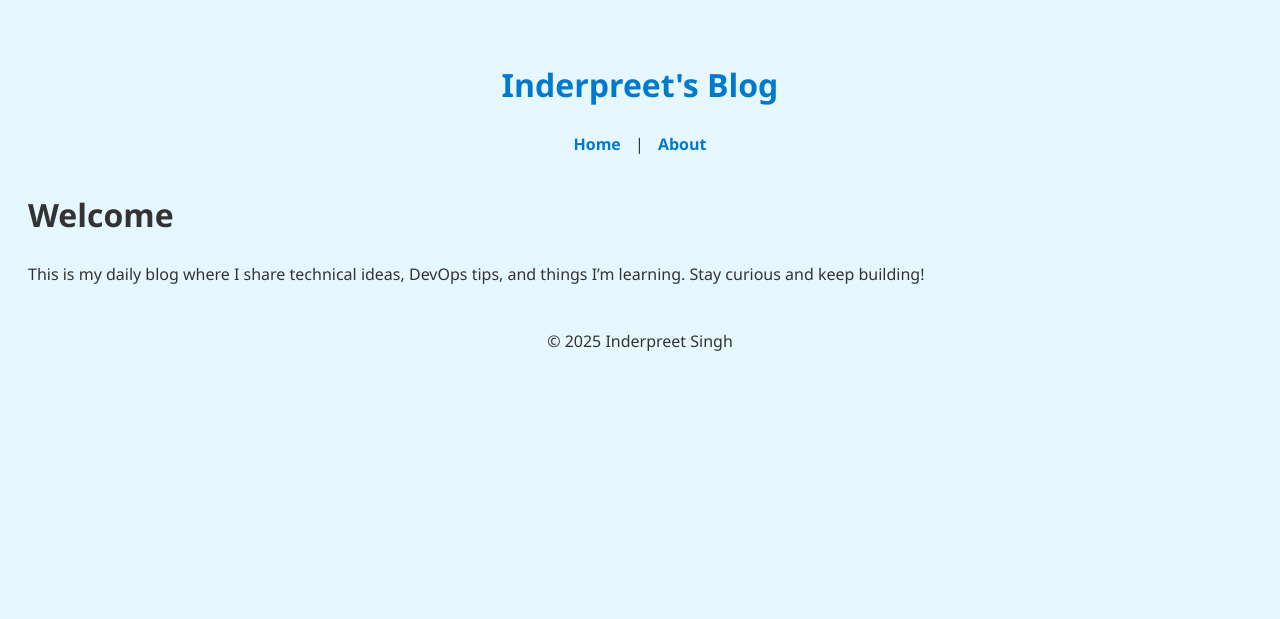
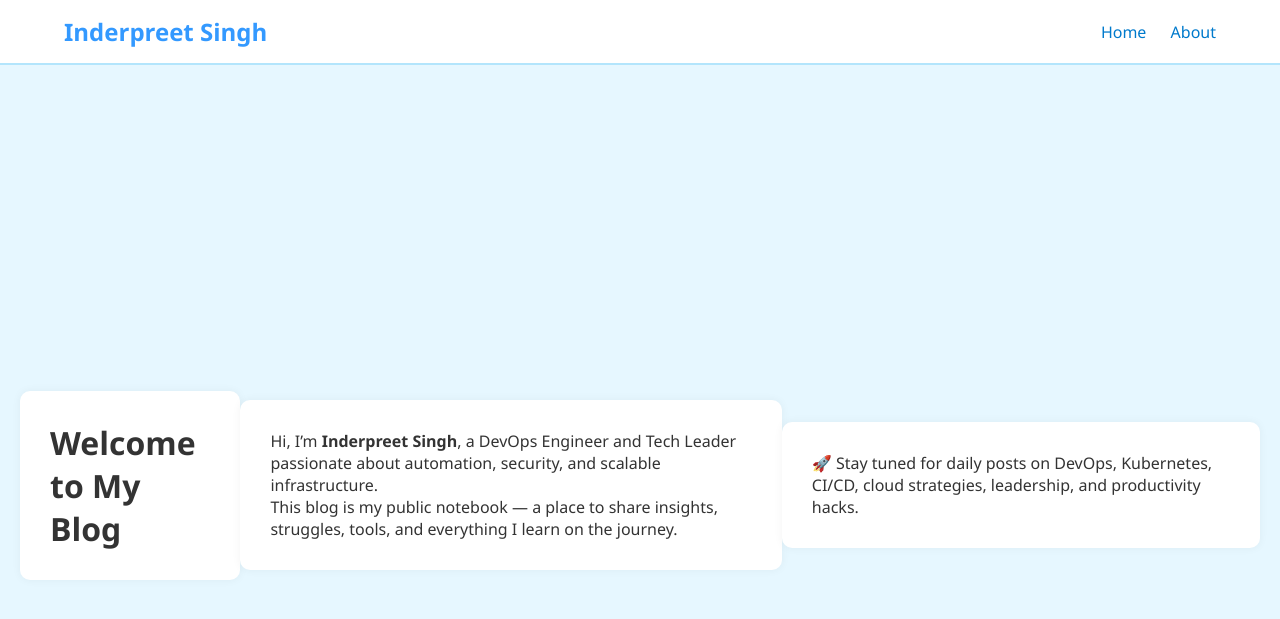
Before and after one commit to ipbharaj/public-blog, a Jekyll site: the page built from index.md, in a window 1280 px wide and 900 px high. Shown: the top 619 px of the window. Built offline with Jekyll 4.4.1, drawn with Linux system fonts in a browser that asks for light colours.

Commit message:
first draft

```diff
--- a/_layouts/default.html
+++ b/_layouts/default.html
@@ -3,21 +3,27 @@
 <head>
   <meta charset="UTF-8">
   <title>{{ page.title }} - {{ site.title }}</title>
-  <link rel="stylesheet" href="/assets/css/style.css">
+  <link rel="stylesheet" href="{{ site.baseurl }}/assets/css/style.css">
 </head>
 <body>
-  <header>
-    <h1><a href="/">{{ site.title }}</a></h1>
-    <nav>
-        <a href="{{ site.baseurl }}/">Home</a> |
+
+  <header class="site-header">
+    <div class="container">
+      <div class="logo">Inderpreet Singh</div>
+      <nav class="nav-links">
+        <a href="{{ site.baseurl }}/">Home</a>
         <a href="{{ site.baseurl }}/about">About</a>
-    </nav>
+      </nav>
+    </div>
   </header>
-  <main>
+
+  <main class="content">
     {{ content }}
   </main>
-  <footer>
+
+  <footer class="site-footer">
     <p>© {{ site.time | date: '%Y' }} Inderpreet Singh</p>
   </footer>
+
 </body>
 </html>
--- a/assets/css/style.css
+++ b/assets/css/style.css
@@ -1,9 +1,8 @@
 body {
+    margin: 0;
     background-color: #E6F7FF;
     color: #333333;
     font-family: 'Segoe UI', sans-serif;
-    line-height: 1.6;
-    padding: 20px;
   }
 
   a {
@@ -14,25 +13,62 @@ body {
     text-decoration: underline;
   }
 
-  header, footer {
-    text-align: center;
-    padding: 10px 0;
+  .container {
+    width: 90%;
+    max-width: 1200px;
+    margin: 0 auto;
   }
 
-  header h1 {
+  /* HEADER STYLES */
+  .site-header {
+    background-color: #ffffff;
+    border-bottom: 2px solid #B3E5FC;
+    padding: 15px 0;
+    position: sticky;
+    top: 0;
+    z-index: 100;
+  }
+
+  .site-header .container {
+    display: flex;
+    justify-content: space-between;
+    align-items: center;
+  }
+
+  .logo {
+    font-size: 24px;
+    font-weight: bold;
     color: #3399FF;
   }
 
-  nav a {
-    margin: 0 10px;
-    font-weight: bold;
-    color: #007ACC;
+  .nav-links a {
+    margin-left: 20px;
+    font-weight: 500;
   }
 
-  article {
+  /* MAIN CONTENT */
+  .content {
+    display: flex;
+    justify-content: center;
+    align-items: center;
+    min-height: calc(100vh - 140px);
+    padding: 40px 20px;
+  }
+
+  .content > * {
+    max-width: 80%;
     background: #ffffff;
-    border: 1px solid #B3E5FC;
-    padding: 15px;
-    border-radius: 8px;
-    margin: 20px 0;
+    padding: 30px;
+    border-radius: 10px;
+    box-shadow: 0 0 10px rgba(0,0,0,0.05);
   }
+
+  /* FOOTER */
+  .site-footer {
+    text-align: center;
+    padding: 20px;
+    font-size: 14px;
+    color: #666;
+    background-color: #ffffff;
+    border-top: 1px solid #B3E5FC;
+  }
--- a/index.md
+++ b/index.md
@@ -3,10 +3,9 @@ layout: default
 title: Home
 ---
 
-# Welcome
+# Welcome to My Blog
 
-This is my daily blog where I share technical ideas, DevOps tips, and things I’m learning. Stay curious and keep building!
+Hi, I'm **Inderpreet Singh**, a DevOps Engineer and Tech Leader passionate about automation, security, and scalable infrastructure.
+This blog is my public notebook — a place to share insights, struggles, tools, and everything I learn on the journey.
 
-{% for post in site.posts %}
-  - [{{ post.title }}]({{ site.baseurl }}{{ post.url }})
-{% endfor %}
+🚀 Stay tuned for daily posts on DevOps, Kubernetes, CI/CD, cloud strategies, leadership, and productivity hacks.
```
